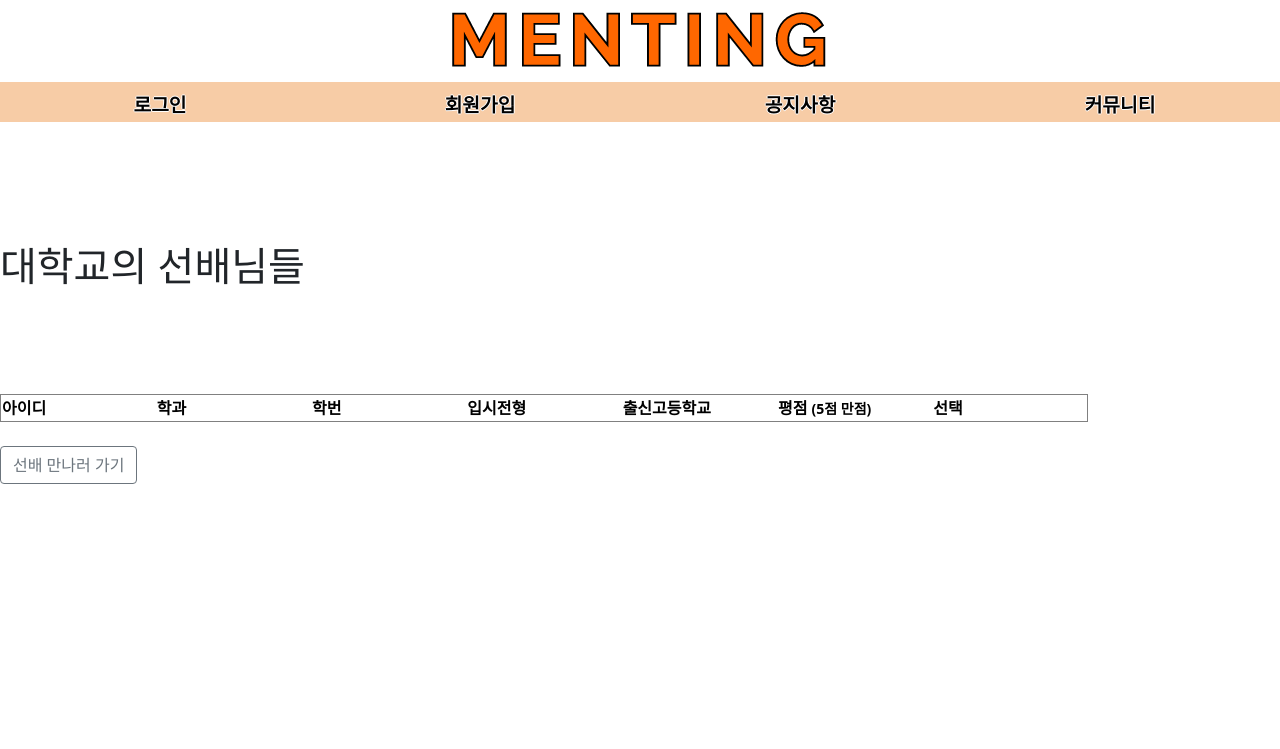
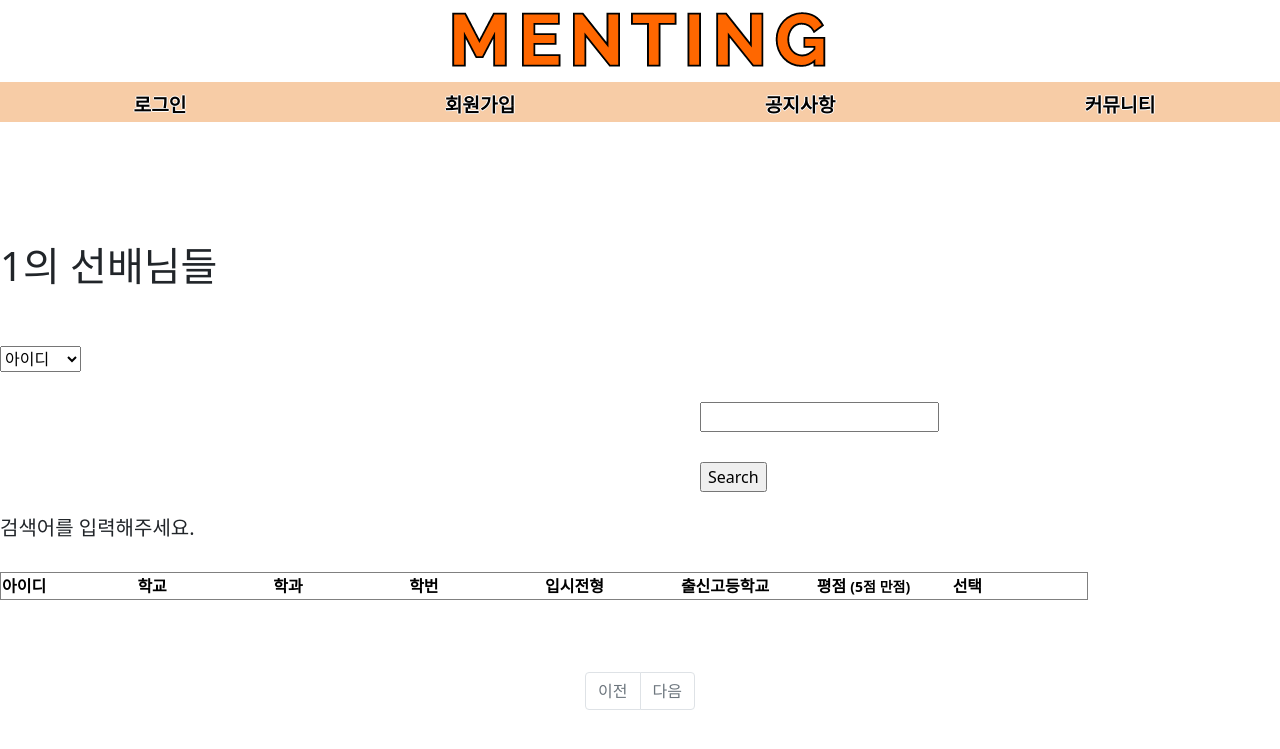
Before and after one commit to CBNULikelion9th/Menting, a Django app: page /search/1/ in a window 1280 px wide. Shown: the top 749 px of the page. Run offline with Django 3.2, Linux system fonts and the light colour scheme; lists and menus that the app fills with data are empty.

Commit message:
main -> search_page 검색창 수정

```diff
--- a/main/templates/main/search_page.html
+++ b/main/templates/main/search_page.html
@@ -8,14 +8,87 @@
     <br>
     <div class="search_mid">
         <br>
-        <h1>대학교의 선배님들</h1>
-        <br><br><br><br>
+
+        <h1>{{ university }}의 선배님들</h1>
+        <br><br>
     </div>
-    <div class ="search_page_detail">
+    <div class="search_page_detail">
+
+        <form action="" method='GET'>
+            <div>
+                {% if not search_type %}
+                <select name="search_type" value="{{ search_type }}">
+                    <option value="아이디">아이디</option>
+                    <option value="학과">학과</option>
+                    <option value="학번">학번</option>
+                    <option value="입시전형">입시전형</option>
+                </select>
+                {% endif %}
+                {% if search_type == "아이디" %}
+                <select name="search_type" value="{{ search_type }}">
+                    <option value="아이디" selected>아이디</option>
+                    <option value="학과">학과</option>
+                    <option value="학번">학번</option>
+                    <option value="입시전형">입시전형</option>
+                </select>
+                {% endif %}
+                {% if search_type == "학과" %}
+                <select name="search_type" value="{{ search_type }}">
+                    <option value="아이디">아이디</option>
+                    <option value="학과" selected>학과</option>
+                    <option value="학번">학번</option>
+                    <option value="입시전형">입시전형</option>
+                </select>
+                {% endif %}
+                {% if search_type == "학번" %}
+                <select name="search_type" value="{{ search_type }}">
+                    <option value="아이디">아이디</option>
+                    <option value="학과">학과</option>
+                    <option value="학번" selected>학번</option>
+                    <option value="입시전형">입시전형</option>
+                </select>
+                {% endif %}
+                {% if search_type == "입시전형" %}
+                <select name="search_type" value="{{ search_type }}">
+                    <option value="아이디">아이디</option>
+                    <option value="학과">학과</option>
+                    <option value="학번">학번</option>
+                    <option value="입시전형" selected>입시전형</option>
+                </select>
+                {% endif %}
+            </div>
+
+            <div>
+                <input type="text" name="search_keyword" value="{{ search_keyword }}">
+                <input class="button" type="submit" value="Search">
+            </div>
+        </form>
+
+
+        <br>
+
+        {% if search_keyword and search_keyword|length >= 2 %}
+        <!-- 2글자 이상만 결과 표시하도록함 -->
+        <h5>'{{ search_keyword }}' 검색 결과입니다.</h5>
+        <br>
+        {% endif %}
+
+        {% if not search_keyword %}
+        <!-- 검색창이 비어있을 경우 -->
+        <h5>검색어를 입력해주세요.</h5>
+        <br>
+        {% endif %}
+
+        {% for message in messages %}
+        <!-- 메시지가 있는 경우 표시하도록 함 -->
+        <h5>{{ message }}</h5>
+        <br>
+        {% endfor %}
 
         <table width="85%" border="1">
             <thead class="table-secondary">
                 <th width="9%">아이디</th>
+                <th width="9%">학교</th>
                 <th width="9%">학과</th>
                 <th width="9%">학번</th>
                 <th width="9%">입시전형</th>
@@ -25,10 +98,13 @@
             </thead>
             <tbody>
 
+                {% if customer_list %}
+                <!-- 선배 목록이 있는 경우 -->
                 {% for customer in customer_list %}
-    {% if customer.studenttype == True and customer.mentor_check == True %}
+                {% if customer.mentor_check == True %}
                 <tr>
-        <td>{{ customer.username}}</td>
+                    <td>{{ customer.username }}</td>
+                    <td>{{ customer.university }}</td>
                     <td>{{ customer.major }}</td>
                     <td>{{ customer.studentnumber }}</a></td>
                     <td>{{ customer.entrancetype }}</td>
@@ -38,23 +114,57 @@
                         {% else %}
                         {{customer.avg}}
                         {% endif %}
-
                     </td>
-
                     <td><a href="{% url 'choice_mentor' customer.id %}" class="link-dark">선배연결</a></td>
-
                 </tr>
                 {% endif %}
                 {% endfor %}
+                {% endif %}
+            </tbody>
 
-        </tbody>
         </table>
     </div>
 </div>
 
-    <div class ="search_button">
-        <br>
-        <button class="btn btn-outline-secondary">선배 만나러 가기</button>
-    </div>
+<br><br><br>
+
+<!--페이징-->
+
+<ul class="pagination justify-content-center">
+    <!-- 이전페이지 -->
+    {% if customer_list.has_previous %}
+    <li class="page-item">
+        <a class="page-link" href="?page={{ customer_list.previous_page_number }}">이전</a>
+    </li>
+    {% else %}
+    <li class="page-item disabled">
+        <a class="page-link" tabindex="-1" aria-disabled="true" href="#">이전</a>
+    </li>
+    {% endif %}
+    <!-- 페이지리스트 -->
+    {% for page_number in customer_list.paginator.page_range %}
+    {% if page_number >= customer_list.number|add:-2 and page_number <= customer_list.number|add:2 %} <!-- 템플릿 필터 -->
+        {% if page_number == customer_list.number %}
+        <li class="page-item active" aria-current="page">
+            <a class="page-link" href="?page={{ page_number }}">{{ page_number }}</a>
+        </li>
+        {% else %}
+        <li class="page-item">
+            <a class="page-link" href="?page={{ page_number }}">{{ page_number }}</a>
+        </li>
+        {% endif %}
+        {% endif %}
+        {% endfor %}
+        <!-- 다음페이지 -->
+        {% if customer_list.has_next %}
+        <li class="page-item">
+            <a class="page-link" href="?page={{ customer_list.next_page_number }}">다음</a>
+        </li>
+        {% else %}
+        <li class="page-item disabled">
+            <a class="page-link" tabindex="-1" aria-disabled="true" href="#">다음</a>
+        </li>
+        {% endif %}
+</ul>
 
 {% endblock content %}
--- a/main/views.py
+++ b/main/views.py
@@ -182,8 +182,37 @@ def notice_delete(request, post_id):
 def search_page(request,univers):
     # univer2 = University.objects.get(univer = chr(univers))
     customer_list = CustomUser.objects.filter( university = univers )
+
+    search_type = request.GET.get('search_type','')       #검색 타입 받음
+    search_keyword = request.GET.get('search_keyword','')  #검색 키워드 받음
+    university = univers
+
+    if search_keyword :   #검색 키워드가 있을 경우
+        if len(search_keyword) > 1 :
+            if search_type == '아이디':
+                customer_list = customer_list.filter(username__icontains = search_keyword)
+            elif search_type == '학교':
+                customer_list = customer_list.filter(university__icontains = search_keyword)
+            elif search_type == '학과':
+                customer_list = customer_list.filter(major__icontains = search_keyword)
+            elif search_type == '학번':
+                customer_list = customer_list.filter(studentnumber__icontains = search_keyword)
+            elif search_type == '입시전형':
+
+                customer_list = customer_list.filter(entrancetype__icontains = search_keyword)
+
+        else :     #검색 키워드가 한글자인 경우
+            messages.warning(request, "검색어는 2글자 이상 입력해주세요.")
+
+    page = request.GET.get('page', '1')          #GET 방식으로 정보를 받아오는 데이터
+    paginator = Paginator(customer_list, 5)      #Paginator(분할될 객체, 페이지 당 담길 객체수)
+    page_obj = paginator.get_page(page)          #페이지 번호를 받아 해당 페이지를 리턴 get_page 권장
+
     context = {
+        'search_keyword': search_keyword,
         'customer_list': customer_list,
+        'search_type' : search_type,
+        'university' : univers,
     }
 
     return render(request, 'main/search_page.html', context)
```
Also changed, not shown: main/templates/main/search_pages.html (+17 -12 lines). Lines whose indentation alone changed are shown as unchanged.
